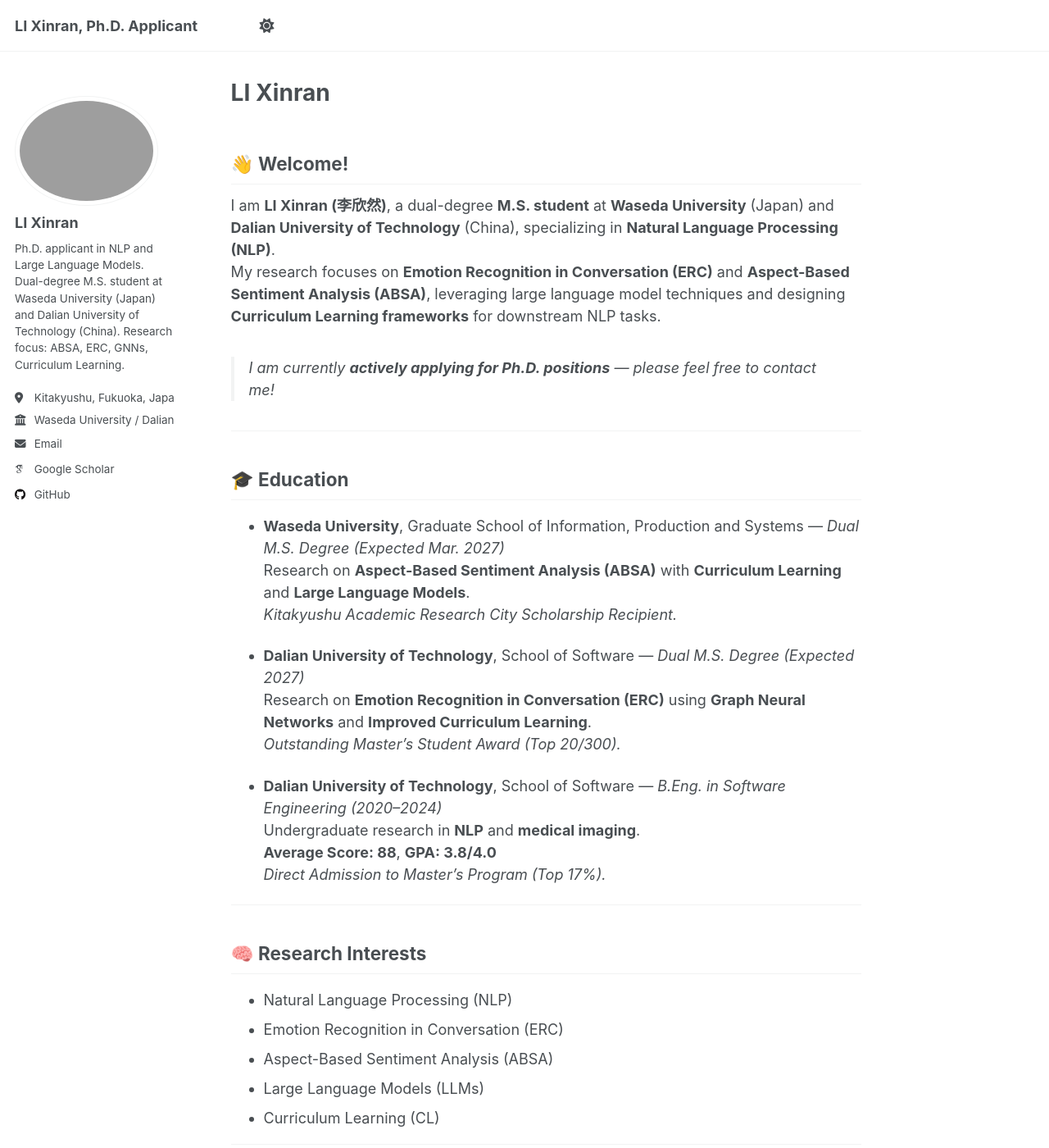
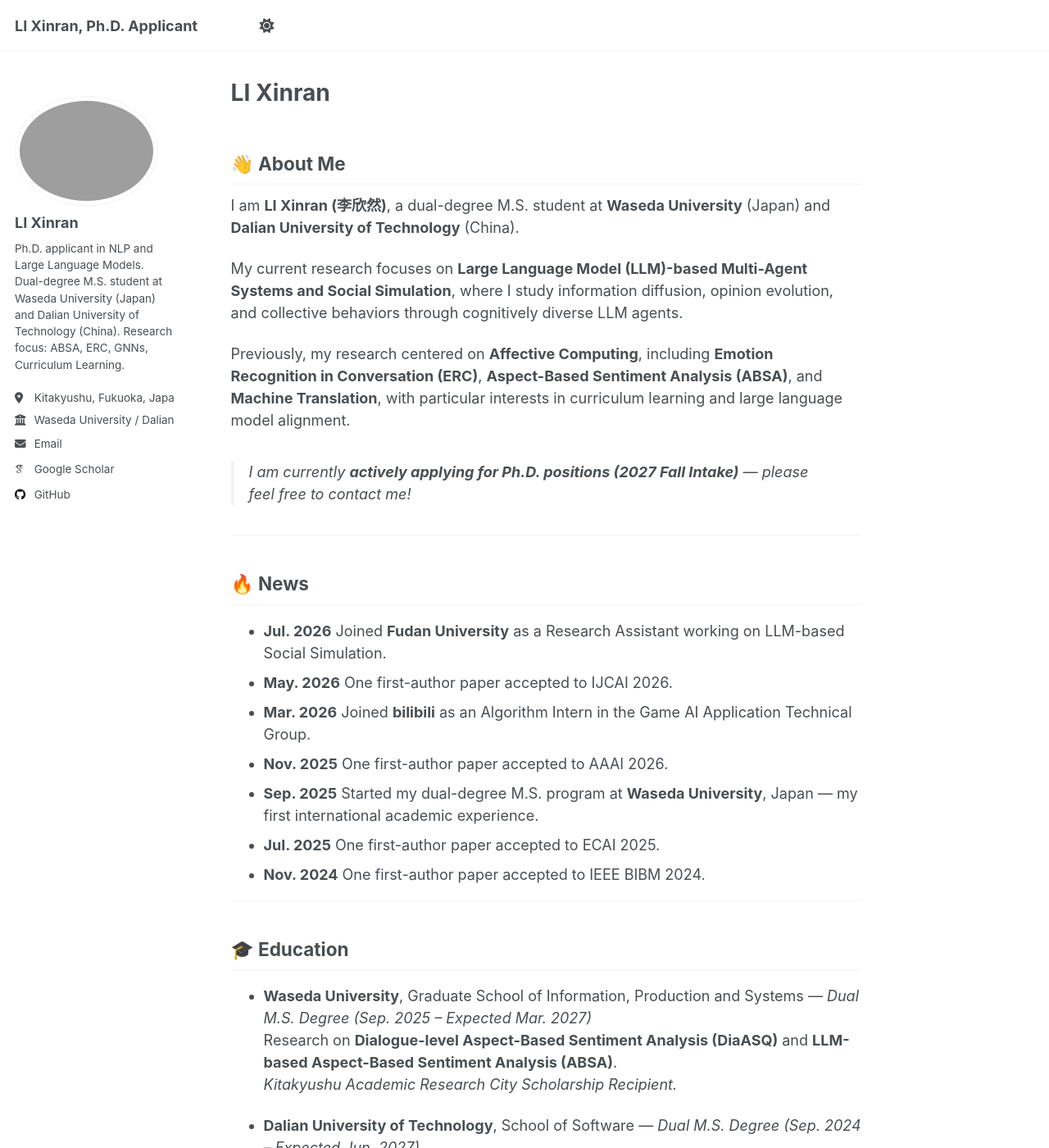
Before and after one commit to LiXinran6/LiXinran6.github.io, a Jekyll site: the page built from _pages/about.md, in a window 1280 px wide and 1400 px high. Shown: the whole window at 82% size. Built offline with Jekyll 4.4.1, drawn with Linux system fonts in a browser that asks for light colours; some web fonts are replaced; a script that is not in the unit is left out; some of the changed text lies outside the part shown.

Commit message:
Revise personal and academic details in about.md
Updated personal information, research focus, education details, professional experience, and skills in the about page.

```diff
--- a/_pages/about.md
+++ b/_pages/about.md
@@ -7,50 +7,88 @@ redirect_from:
   - /about.html
 ---
 
-## 👋 Welcome!
+## 👋 About Me
 
-I am **LI Xinran (李欣然)**, a dual-degree **M.S. student** at **Waseda University** (Japan) and **Dalian University of Technology** (China), specializing in **Natural Language Processing (NLP)**.
-My research focuses on **Emotion Recognition in Conversation (ERC)** and **Aspect-Based Sentiment Analysis (ABSA)**, leveraging large language model techniques and designing **Curriculum Learning frameworks** for downstream NLP tasks.
+I am **LI Xinran (李欣然)**, a dual-degree M.S. student at **Waseda University** (Japan) and **Dalian University of Technology** (China).
+
+My current research focuses on **Large Language Model (LLM)-based Multi-Agent Systems and Social Simulation**, where I study information diffusion, opinion evolution, and collective behaviors through cognitively diverse LLM agents.
+
+Previously, my research centered on **Affective Computing**, including **Emotion Recognition in Conversation (ERC)**, **Aspect-Based Sentiment Analysis (ABSA)**, and **Machine Translation**, with particular interests in curriculum learning and large language model alignment.
 
 
-> I am currently **actively applying for Ph.D. positions** — please feel free to contact me!
+> I am currently **actively applying for Ph.D. positions (2027 Fall Intake)** — please feel free to contact me!
+
+---
+
+## 🔥 News
+
+- **Jul. 2026** Joined **Fudan University** as a Research Assistant working on LLM-based Social Simulation.
+- **May. 2026** One first-author paper accepted to IJCAI 2026.
+- **Mar. 2026** Joined **bilibili** as an Algorithm Intern in the Game AI Application Technical Group.
+- **Nov. 2025** One first-author paper accepted to AAAI 2026.
+- **Sep. 2025** Started my dual-degree M.S. program at **Waseda University**, Japan — my first international academic experience.
+- **Jul. 2025** One first-author paper accepted to ECAI 2025.
+- **Nov. 2024** One first-author paper accepted to IEEE BIBM 2024.
 
 ---
 
 ## 🎓 Education
 
-- **Waseda University**, Graduate School of Information, Production and Systems — *Dual M.S. Degree (Expected Mar. 2027)*
-  Research on **Aspect-Based Sentiment Analysis (ABSA)** with **Curriculum Learning** and **Large Language Models**.
+- **Waseda University**, Graduate School of Information, Production and Systems — *Dual M.S. Degree (Sep. 2025 – Expected Mar. 2027)*
+  Research on **Dialogue-level Aspect-Based Sentiment Analysis (DiaASQ)** and **LLM-based Aspect-Based Sentiment Analysis (ABSA)**.
   *Kitakyushu Academic Research City Scholarship Recipient.*
 
-- **Dalian University of Technology**, School of Software — *Dual M.S. Degree (Expected 2027)*
-  Research on **Emotion Recognition in Conversation (ERC)** using **Graph Neural Networks** and **Improved Curriculum Learning**.
-  *Outstanding Master’s Student Award (Top 20/300).*
+- **Dalian University of Technology**, School of Software — *Dual M.S. Degree (Sep. 2024 – Expected Jun. 2027)*
+  Research on **Emotion Recognition in Conversation (ERC)** using **Large Language Models**, **Graph Neural Networks**, and **Curriculum Learning**.
+  **Master's GPA:** 88.6/100
+  *Outstanding Master's Student Award (Top 20/300).*
 
-- **Dalian University of Technology**, School of Software — *B.Eng. in Software Engineering (2020–2024)*
-  Undergraduate research in **NLP** and **medical imaging**.
-  **Average Score: 88**, **GPA: 3.8/4.0**
-  *Direct Admission to Master’s Program (Top 17%).*
+- **Dalian University of Technology**, School of Software — *B.Eng. in Software Engineering (Sep. 2020 – Jun. 2024)*
+  Undergraduate research in **Natural Language Processing (NLP)** and **Medical Image Analysis**.
+  **Undergraduate GPA:** 87.8/100
+  *Direct Admission to the M.S. Program (Top 17%).*
 
 ---
 
 ## 🧠 Research Interests
 
-- Natural Language Processing (NLP)
+### Current Research
+
+- Large Language Model (LLM)-based Multi-Agent Systems
+- Social Simulation
+- Large Language Models (LLMs)
+
+### Previous Research
+
 - Emotion Recognition in Conversation (ERC)
 - Aspect-Based Sentiment Analysis (ABSA)
-- Large Language Models (LLMs)
-- Curriculum Learning (CL)
+- Machine Translation
+- Curriculum Learning
 
 ---
+
 ## 💼 Professional Experience
 
-**bilibili (Shanghai, China)**
-*Algorithm Intern, Game AI Application Technical Group*
-Mar. 2026 – Jul. 2026
-- Built a Japanese-to-Chinese/multilingual translation pipeline for a well-known Japanese mobile game, leveraging a RAG framework with integrated terminology and memory databases.
-- Developed a multi-stage translation quality estimation (QE) system featuring rule-based validation, lightweight classification, and deep LLM review to enable an automated feedback loop for quality optimization.
-- Engineered a domain-specific professional translation model by fine-tuning Qwen3-8B using SFT and GRPO strategies, complemented by a customized reward mechanism.
+### Fudan University (Shanghai, China)
+
+**Research Assistant**
+*Jun. 2026 – Aug. 2026*
+
+Supervised by: [Prof. Zhongyu Wei](http://www.fudan-disc.com/people/zywei) and [Dr. Xinyi Mou](https://xymou.github.io/)
+
+- Developed an LLM-based social simulation platform supporting million-agent opinion evolution and information dissemination.
+- Built a 200,000+ KOL database for realistic LLM agent initialization.
+- Designed a dynamic agent activation algorithm for cross-time-zone and interest-aware user scheduling.
+- Developed a hierarchical behavior engine supporting heterogeneous agent modeling.
+
+### bilibili (Shanghai, China)
+
+**Algorithm Intern, Game AI Application Technical Group**
+*Mar. 2026 – Jun. 2026*
+
+- Built a multilingual translation pipeline for a well-known Japanese mobile game using Retrieval-Augmented Generation (RAG) with terminology and translation memory databases.
+- Developed a multi-stage translation quality estimation (QE) system integrating rule-based methods, lightweight classifiers, and LLM review.
+- Fine-tuned Qwen3-8B using SFT, GRPO, and a customized reward mechanism for game-domain machine translation.
 
 ---
 
@@ -105,9 +143,9 @@ Authors: Jiaqi Qiao, Xiujuan Xu, **Xinran Li**, Yu Liu
 
 ## 🛠️ Skills
 
-**Programming & Tools:** Python, Java, LaTeX, Git, Jupyter Notebook, PyTorch, HuggingFace Transformers
-**Domains:** Graph Neural Networks, Transformers, Curriculum Learning, Large Language Models
-**Standardized Tests:** TOEFL 95, GRE 322
+**Programming & Frameworks:** Python, Java, PyTorch, HuggingFace Transformers, Git, LaTeX
+**Research Areas:** Large Language Models (LLMs), Multi-Agent Systems, Social Simulation, Natural Language Processing (NLP), Curriculum Learning, Machine Translation
+**Standardized Tests:** TOEFL iBT 95, GRE 322
 
 ---
 
@@ -118,4 +156,4 @@ Authors: Jiaqi Qiao, Xiujuan Xu, **Xinran Li**, Yu Liu
 - [963707605@mail.dlut.edu.cn](mailto:963707605@mail.dlut.edu.cn)
 - [963707605a@gmail.com](mailto:963707605a@gmail.com)
 
-I am currently **actively applying for Ph.D. positions** — please feel free to contact me if you are interested in research collaboration or supervision opportunities!
+I am currently seeking Ph.D. opportunities for the **2027 Fall intake**. I am always happy to discuss research ideas and potential collaborations. Feel free to reach out via email.
```
